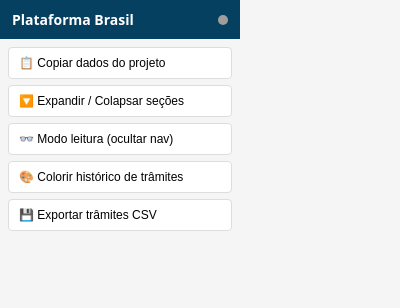
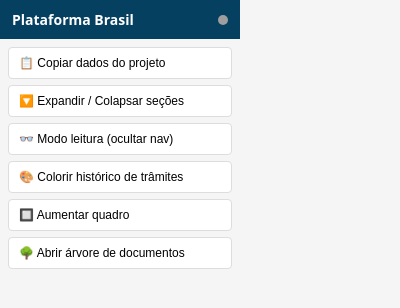
Before and after one commit to gabrielcgs-slapter/ext_pb, a browser extension: page popup/popup.html in a window 400 px wide. Drawn offline with Linux system fonts and the light colour scheme.

Commit message:
feat: mark aumentarQuadro button as toggleable

```diff
--- a/popup/popup.html
+++ b/popup/popup.html
@@ -23,8 +23,12 @@
     <button data-action="colorTramites" class="btn">
       🎨 Colorir histórico de trâmites
     </button>
-    <button data-action="exportCsv" class="btn">
-      💾 Exportar trâmites CSV
+
+    <button data-action="aumentarQuadro" data-toggle="true" class="btn">
+      🔲 Aumentar quadro
+    </button>
+    <button data-action="abrirArvore" class="btn">
+      🌳 Abrir árvore de documentos
     </button>
   </div>
 
```
